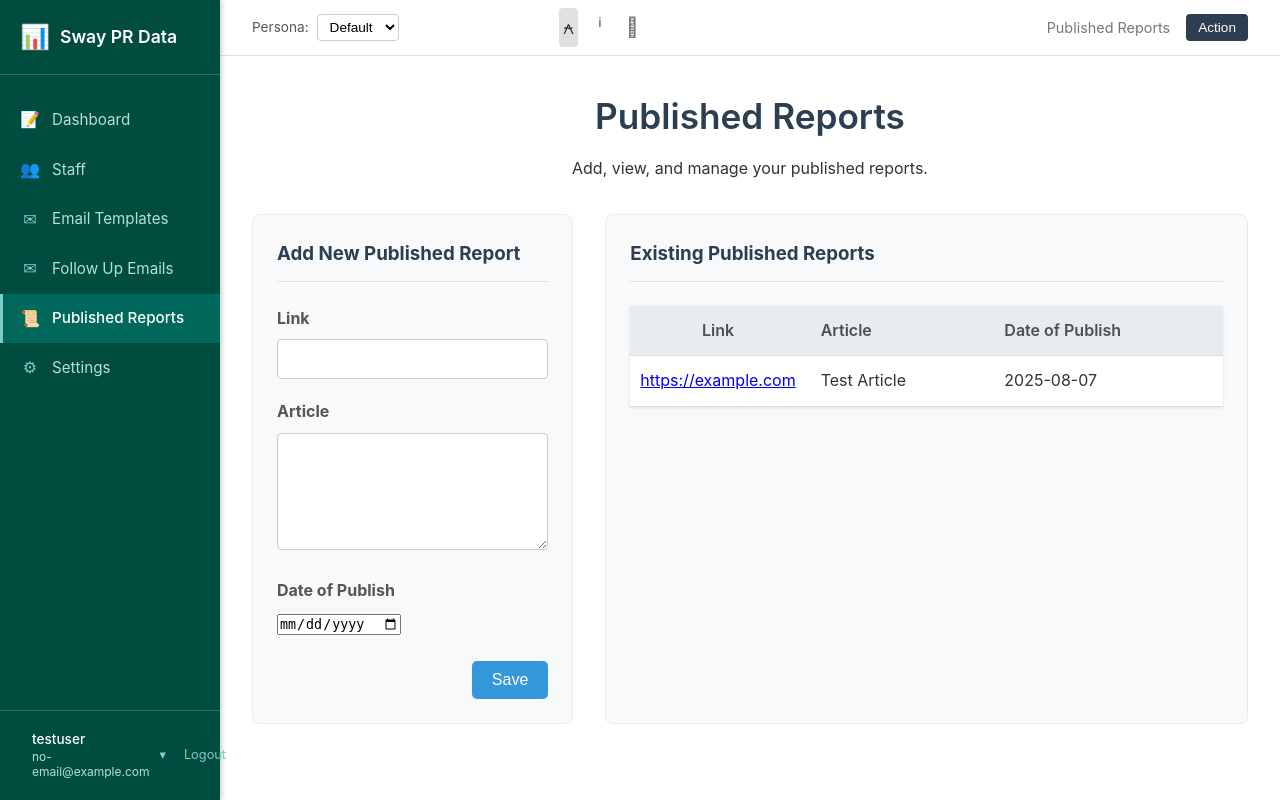
After one commit to cachimiro/cv, a Flask app: page /published-reports in a window 1280 px wide. The commit adds this page. Run offline with Flask 3, Linux system fonts and the light colour scheme; a user stored in the database is signed in; data comes from the database, SQL or seed files in the repository; both versions use the stored data as it was after the commit.

Commit message:
feat: Add published reports page
This commit adds a new page to the application that allows you to create and view published reports.

The new page is available at `/published-reports` and includes the following features:
- A form to add new published reports with a link, article, and date of publish.
- A table that displays the list of existing published reports.

The backend has been updated with a new `published_reports` table in the database and new API endpoints to handle fetching and creating reports.

```diff
--- a/app.py
+++ b/app.py
@@ -65,6 +65,12 @@ def email_templates():
 def follow_up_email():
     """Serves the follow up email page."""
     return render_template('follow_up_email.html')
+
+@app.route('/published-reports')
+@login_required
+def published_reports():
+    """Serves the published reports page."""
+    return render_template('published_reports.html')
 
 @app.route('/outreach/<int:template_id>')
 @login_required
@@ -457,6 +463,37 @@ def follow_up_email_by_id(email_id):
         conn.commit()
         conn.close()
         return jsonify({"message": "Follow-up email deleted successfully"})
+
+# --- Published Reports API Endpoints ---
+@app.route('/api/published-reports', methods=['GET'])
+@login_required
+def get_published_reports():
+    conn = database.get_db_connection()
+    cursor = conn.cursor()
+    cursor.execute("SELECT id, link, article, date_of_publish FROM published_reports")
+    reports = cursor.fetchall()
+    conn.close()
+    return jsonify([dict(row) for row in reports])
+
+@app.route('/api/published-reports', methods=['POST'])
+@login_required
+def add_published_report():
+    data = request.get_json()
+    link = data.get('link')
+    article = data.get('article')
+    date_of_publish = data.get('date_of_publish')
+
+    if not link or not article or not date_of_publish:
+        return jsonify({"error": "Link, article, and date of publish are required"}), 400
+
+    conn = database.get_db_connection()
+    cursor = conn.cursor()
+    cursor.execute("INSERT INTO published_reports (link, article, date_of_publish) VALUES (?, ?, ?)", (link, article, date_of_publish))
+    conn.commit()
+    new_id = cursor.lastrowid
+    conn.close()
+
+    return jsonify({"message": "Published report added successfully", "id": new_id}), 201
 
 @app.route('/api/upload-template', methods=['POST'])
 @login_required
--- a/database.py
+++ b/database.py
@@ -152,9 +152,19 @@ def create_tables():
         )
     ''')
 
+    # Published Reports Table
+    cursor.execute('''
+        CREATE TABLE IF NOT EXISTS published_reports (
+            id INTEGER PRIMARY KEY AUTOINCREMENT,
+            link TEXT NOT NULL,
+            article TEXT NOT NULL,
+            date_of_publish TEXT NOT NULL
+        )
+    ''')
+
     conn.commit()
     conn.close()
-    print("Database tables (companies, users, journalists, media_titles, staff, email_templates, follow_up_emails) checked/created successfully.")
+    print("Database tables (companies, users, journalists, media_titles, staff, email_templates, follow_up_emails, published_reports) checked/created successfully.")
 
 def add_company(name, url, industry):
     """Adds a new company to the database."""
--- /dev/null
+++ b/static/js/published_reports.js
@@ -0,0 +1,104 @@
+document.addEventListener('DOMContentLoaded', function() {
+    const addReportForm = document.getElementById('add-report-form');
+    const reportsList = document.getElementById('reports-list');
+
+    // Function to fetch and display reports
+    async function loadReports() {
+        try {
+            const response = await fetch('/api/published-reports');
+            if (!response.ok) {
+                throw new Error(`HTTP error! status: ${response.status}`);
+            }
+            const reports = await response.json();
+
+            reportsList.innerHTML = ''; // Clear current list
+            if (reports.length === 0) {
+                reportsList.innerHTML = '<p>No published reports found.</p>';
+                return;
+            }
+
+            const table = document.createElement('table');
+            table.className = 'companies-table'; // Use existing table style
+            table.innerHTML = `
+                <thead>
+                    <tr>
+                        <th>Link</th>
+                        <th>Article</th>
+                        <th>Date of Publish</th>
+                    </tr>
+                </thead>
+                <tbody>
+                </tbody>
+            `;
+            const tbody = table.querySelector('tbody');
+            reports.forEach(report => {
+                const row = tbody.insertRow();
+                row.innerHTML = `
+                    <td><a href="${escapeHTML(report.link)}" target="_blank">${escapeHTML(report.link)}</a></td>
+                    <td>${escapeHTML(report.article)}</td>
+                    <td>${escapeHTML(report.date_of_publish)}</td>
+                `;
+            });
+            reportsList.appendChild(table);
+        } catch (error) {
+            console.error('Error loading reports:', error);
+            reportsList.innerHTML = '<p>Error loading reports. Please try again later.</p>';
+        }
+    }
+
+    // Handle form submission
+    if (addReportForm) {
+        addReportForm.addEventListener('submit', async function(event) {
+            event.preventDefault();
+            const link = document.getElementById('link').value;
+            const article = document.getElementById('article').value;
+            const date_of_publish = document.getElementById('date_of_publish').value;
+            const submitButton = addReportForm.querySelector('button[type="submit"]');
+
+            submitButton.disabled = true;
+            submitButton.textContent = 'Saving...';
+
+            try {
+                const response = await fetch('/api/published-reports', {
+                    method: 'POST',
+                    headers: {
+                        'Content-Type': 'application/json'
+                    },
+                    body: JSON.stringify({ link, article, date_of_publish })
+                });
+
+                const result = await response.json();
+
+                if (response.ok) {
+                    showFlashMessage(result.message || 'Report saved successfully!', 'success');
+                    addReportForm.reset(); // Clear the form
+                    loadReports(); // Refresh the list
+                } else {
+                    throw new Error(result.error || 'An unknown error occurred.');
+                }
+            } catch (error) {
+                console.error('Save error:', error);
+                showFlashMessage(`Save failed: ${error.message}`, 'danger');
+            } finally {
+                submitButton.disabled = false;
+                submitButton.textContent = 'Save';
+            }
+        });
+    }
+
+    // Initial load of reports
+    loadReports();
+
+    // Helper function to escape HTML to prevent XSS
+    function escapeHTML(str) {
+        return str.toString().replace(/[&<>"']/g, function(match) {
+            return {
+                '&': '&amp;',
+                '<': '&lt;',
+                '>': '&gt;',
+                '"': '&quot;',
+                "'": '&#39;'
+            }[match];
+        });
+    }
+});
--- a/templates/layout.html
+++ b/templates/layout.html
@@ -75,6 +75,7 @@
                 <li class="{{ 'active' if request.endpoint == 'staff_management' else '' }}"><a href="{{ url_for('staff_management') }}"><span class="nav-icon">&#128101;</span> Staff</a></li>
                 <li class="{{ 'active' if request.endpoint == 'email_templates' else '' }}"><a href="{{ url_for('email_templates') }}"><span class="nav-icon">&#9993;</span> Email Templates</a></li>
                 <li class="{{ 'active' if request.endpoint == 'follow_up_email' else '' }}"><a href="{{ url_for('follow_up_email') }}"><span class="nav-icon">&#9993;</span> Follow Up Emails</a></li>
+                <li class="{{ 'active' if request.endpoint == 'published_reports' else '' }}"><a href="{{ url_for('published_reports') }}"><span class="nav-icon">&#128220;</span> Published Reports</a></li>
                 <li class="{{ 'active' if request.endpoint == 'settings_placeholder' else '' }}"><a href="#"><span class="nav-icon">&#9881;</span> Settings</a></li>
                 </ul>
             </nav>
--- /dev/null
+++ b/templates/published_reports.html
@@ -0,0 +1,48 @@
+{% extends "layout.html" %}
+
+{% block title %}Published Reports - Sway PR Data{% endblock %}
+{% block page_title %}Published Reports{% endblock %}
+
+{% block page_header %}
+    <div class="greeting-banner">
+        <h1>Published Reports</h1>
+        <p>Add, view, and manage your published reports.</p>
+    </div>
+{% endblock %}
+
+{% block content %}
+<div class="staff-management-container">
+    <div class="add-staff-form-container">
+        <h3>Add New Published Report</h3>
+        <form id="add-report-form">
+            <div class="form-group">
+                <label for="link">Link</label>
+                <input type="text" id="link" class="form-control" required>
+            </div>
+            <div class="form-group">
+                <label for="article">Article</label>
+                <textarea id="article" class="form-control" rows="5" required></textarea>
+            </div>
+            <div class="form-group">
+                <label for="date_of_publish">Date of Publish</label>
+                <input type="date" id="date_of_publish" class="form-control" required>
+            </div>
+            <div class="form-actions">
+                <button type="submit" class="btn btn-primary">Save</button>
+            </div>
+        </form>
+    </div>
+
+    <div class="staff-list-container">
+        <h3>Existing Published Reports</h3>
+        <div id="reports-list" class="data-table-container">
+            <!-- Reports list will be loaded here by JavaScript -->
+            <p>Loading reports...</p>
+        </div>
+    </div>
+</div>
+{% endblock %}
+
+{% block extra_js %}
+    <script src="{{ url_for('static', filename='js/published_reports.js') }}"></script>
+{% endblock %}
```
Also changed, not shown: company_data.db, 1 other file.
